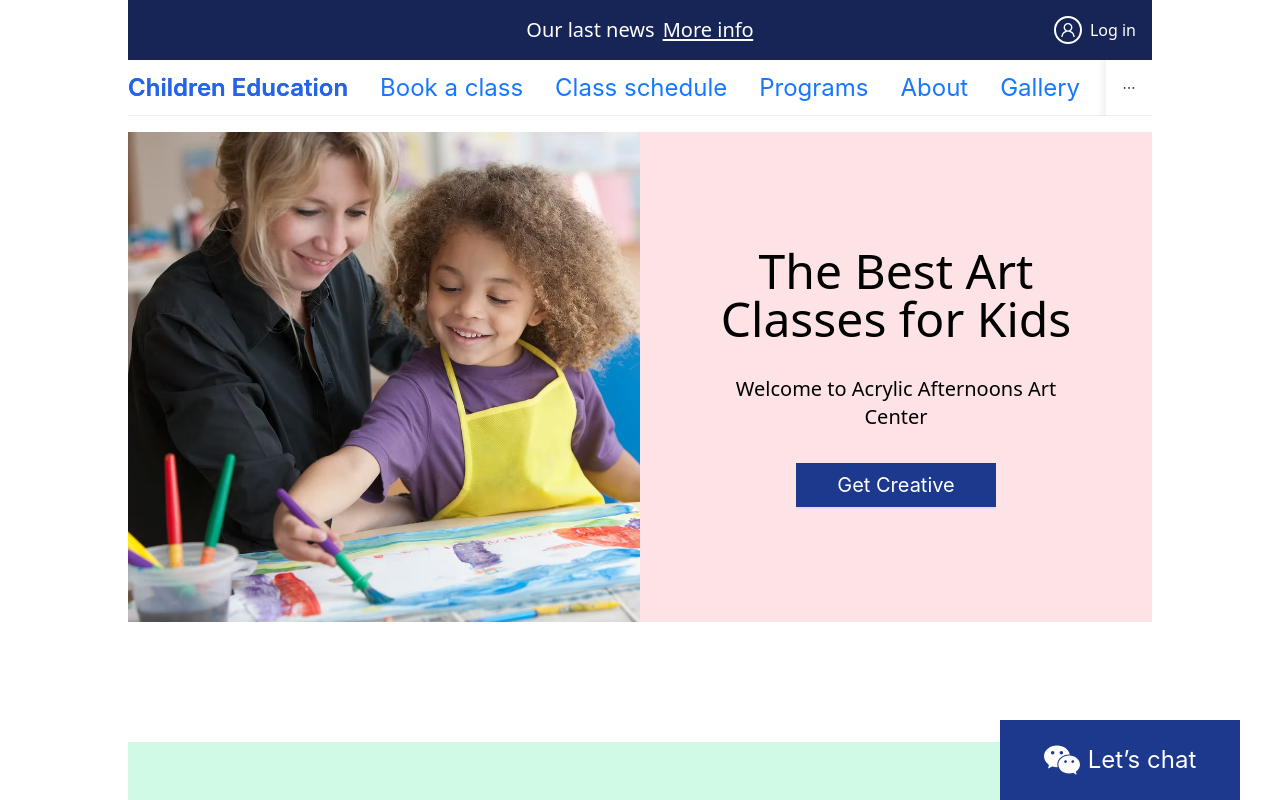
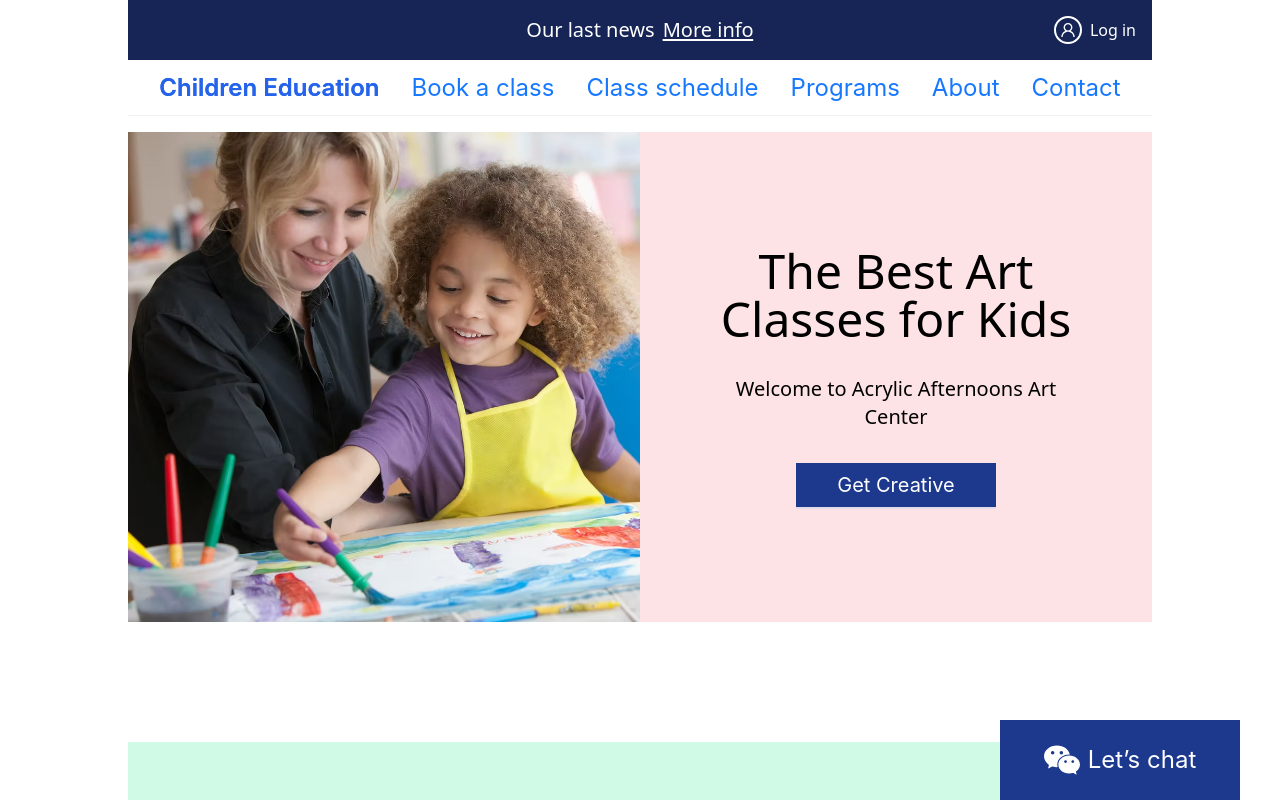
Before and after one commit to nekrasowa/Education-Club-for-toddlers, a Next.js app: page / in a window 1280 px wide. Shown: the top 800 px of the page. Built offline with nearby package versions, Linux system fonts and the light colour scheme.

Commit message:
Delete Galery

```diff
--- a/src/app/gallery/page.tsx
+++ /dev/null
@@ -1,5 +0,0 @@
-
-export default function Gallery() {
-  return (
-    <div>hello world</div> )
-}
--- a/src/components/ui/Navbar/tabs.tsx
+++ b/src/components/ui/Navbar/tabs.tsx
@@ -38,12 +38,6 @@ export const tabs: TabsProps['items'] = [
     ),
   },
   {
-    key: '6',
-    label: (
-        <Link className={tabClassName} href='/gallery'>{navNames.GALLERY}</Link>
-    ),
-  },
-  {
     key: '7',
     label: (
         <Link className={tabClassName} href='/'>{navNames.CONTACT}</Link>
--- a/src/constants/navNames.ts
+++ b/src/constants/navNames.ts
@@ -6,7 +6,6 @@ export const navNames = {
   CLASS_SCHEDULE: 'Class schedule',
   PROGRAMS: 'Programs',
   ABOUT: 'About',
-  GALLERY: 'Gallery',
   CONTACT: 'Contact',
 } as const
 
```
